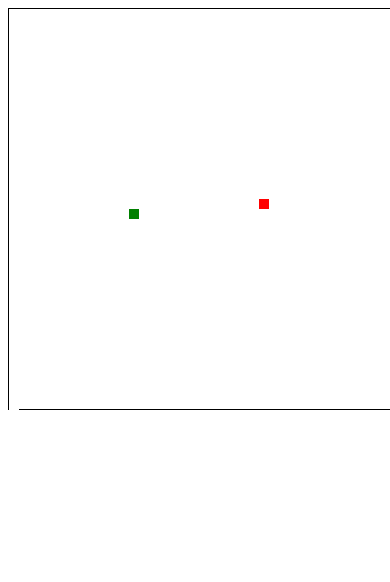
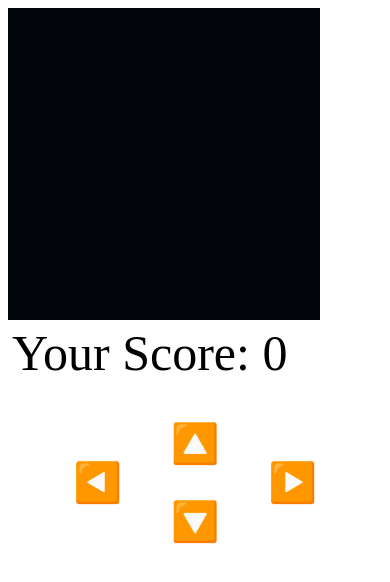
Before and after one commit to acciojob/snake-sekhsabiruddin, a website: page main.html in a window 390 px wide. Drawn offline with Linux system fonts and the light colour scheme.

Commit message:
created a submission

```diff
--- a/main.html
+++ b/main.html
@@ -8,9 +8,28 @@
 
 <body>
 	<!-- the entire body must be written by student -->
-	 <div id="gameContainer"></div>
-    <script type="text/javascript" src="./script.js">
-</script>
+	<div id="gameContainer"></div>
+
+
+	<!-- #scoreContainer contains the scores -->
+	<div id="scoreContainer">
+		<div class="scoreBoard">Your Score: <span id="pointsEarned">0</span></div>
+	</div>
+
+
+	<!-- #onScreenControllers contains the navigation buttons for mobile screens -->
+	<div id="onScreenControllers">
+		<button id="leftButton">◀️</button>
+		<div>
+			<button id="upButton">🔼</button>
+			<button id="downButton">🔽</button>
+		</div>
+		<button id="rightButton">▶️</button>
+	</div>
+
+
+	<script type="text/javascript" src="./script.js">
+	</script>
 
 </body>
 
--- a/styles.css
+++ b/styles.css
@@ -1,28 +1,126 @@
+/* GAME BOARD STYLES */
+#gameContainer {
+    /*
+    width and height of .gameBoardPixel should 1/40 of the width and height of #gameContainer,
+    because it is used in calculation in the jscript.js file
+    */
+    width: 40vw;
+    height: 40vw;
+    background-color: #02040c;
+   }
 
-/* Your CSS Code here. */
-#gameContainer {
-    height: 400px;
-    width: 400px;
-    border: 1px solid black;
-    display: grid;
-    grid-template-columns: repeat(40, 1fr);
-}
 
-.pixel {
-    height: 10px;
-    width: 10px;
-    background-color: white;
-}
+   .gameBoardPixel {
+    /* background-color: slategrey; */
+    /*
+    width and height of .gameBoardPixel should 1/40 of the width and height of #gameContainer,
+    because it is used in calculation in the jscript.js file
+    */
+    width: 1vw;
+    height: 1vw;
+    border-radius: 8px;
+    float: left;
+   }
+   /* GAME BOARD STYLES END*/
 
-.food {
-    background-color: red;
-}
 
-.snakeBodyPixel {
-    background-color: green;
-}
+   /* SNAKE STYLES */
+   .snakeBodyPixel {
+    background-color: #4ce71d;
+   }
+   /* SNAKE STYLES END*/
 
-.scoreBoard {
-    text-align: center;
-    font-size: 20px;
-}
+
+   /* FOOD STYLES */
+   .food {
+    background-color: #0e66ca;
+   }
+   /* FOOD STYLES END*/
+
+
+   /* SCORE STYLES */
+   #scoreContainer {
+    justify-content: space-around;
+   }
+
+
+   .scoreBoard {
+    font-size: 50px;
+    display: inline-block;
+    padding: 1vw;
+   }
+   /* SCORE STYLES END */
+
+
+   /* Hide #onScreenControllers on desktop */
+   #onScreenControllers {
+    display: none;
+   }
+
+
+   .developerDetails {
+    margin-top: 2vw;
+    display: flex;
+    flex-direction: column;
+    color: #0c1021;
+    font-family: monospace;
+   }
+
+
+   .developerDetails a {
+    color: #0c1021;
+   }
+
+
+   @media only screen and (max-width: 768px) {
+    /* MOBILE */
+    #gameContainer {
+    width: 80vw;
+    height: 80vw;
+    }
+
+
+    .gameBoardPixel {
+    width: 2vw;
+    height: 2vw;
+    }
+
+
+    #scoreContainer {
+    width: 80vw;
+    }
+
+
+    #onScreenControllers {
+    width: 80vw;
+    margin: 5vw auto;
+    display: flex;
+    justify-content: space-evenly;
+    align-items: center;
+    }
+
+
+    #onScreenControllers > div {
+    display: flex;
+    flex-direction: column;
+    }
+
+
+    #onScreenControllers button {
+    background-color: transparent;
+    height: 20vw;
+    width: 20vw;
+    font-size: 10vw;
+    border: none;
+    }
+
+
+    #onScreenControllers button:focus {
+    outline: none;
+    }
+
+
+    #onScreenControllers button:active {
+    background-color: slategray;
+    }
+   }
```
